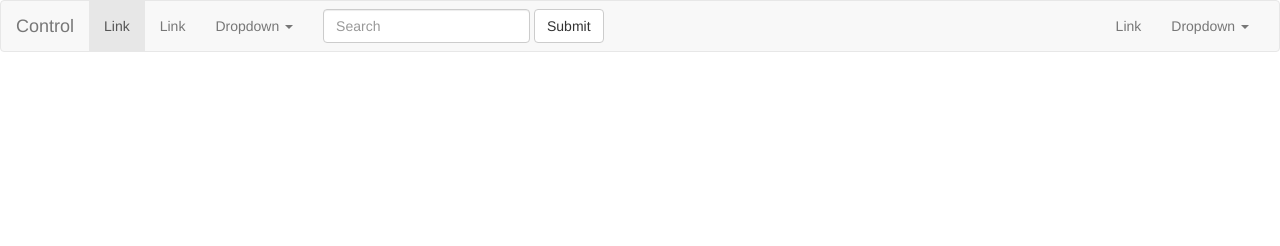
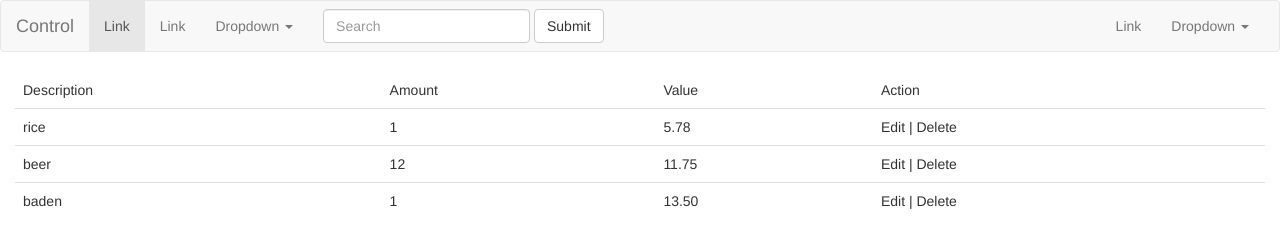
Before and after one commit to Arkanius/js-app, a plain HTML site: page app/index.html in a window 1280 px wide. Drawn offline with nearby package versions, Linux system fonts and the light colour scheme.

Commit message:
listing table

```diff
--- a/app/index.html
+++ b/app/index.html
@@ -65,6 +65,12 @@
 	  </div><!-- /.container-fluid -->
 	</nav>
 
+	<div class="container-fluid">
+		<table id="listTable" class="table">
+
+		</table>
+	</div>
+
 
 	<script type="text/javascript" src="js/config.js"></script>
 	<script type="text/javascript" src="js/main.js"></script>
--- a/app/js/main.js
+++ b/app/js/main.js
@@ -29,4 +29,21 @@ function getTotal(list)
 	return total;
 }
 
-console.log(getTotal(list))
+
+function setList(list)
+{
+	var table = '<thead><tr><td>Description</td><td>Amount</td><td>Value</td><td>Action</td>'
+				+ '</tr>'
+			+ '</thead>'
+			+ '<tbody>';
+
+	for (var i in list) {
+		table += '<tr><td>'+ list[i].desc +'</td><td>'+ list[i].amount +'</td><td>'+ list[i].value +'</td>'+'<td>Edit | Delete</td></tr>'
+	}
+
+	table += '</tbody>';
+
+	document.getElementById('listTable').innerHTML = table;
+}
+
+setList(list);
```
